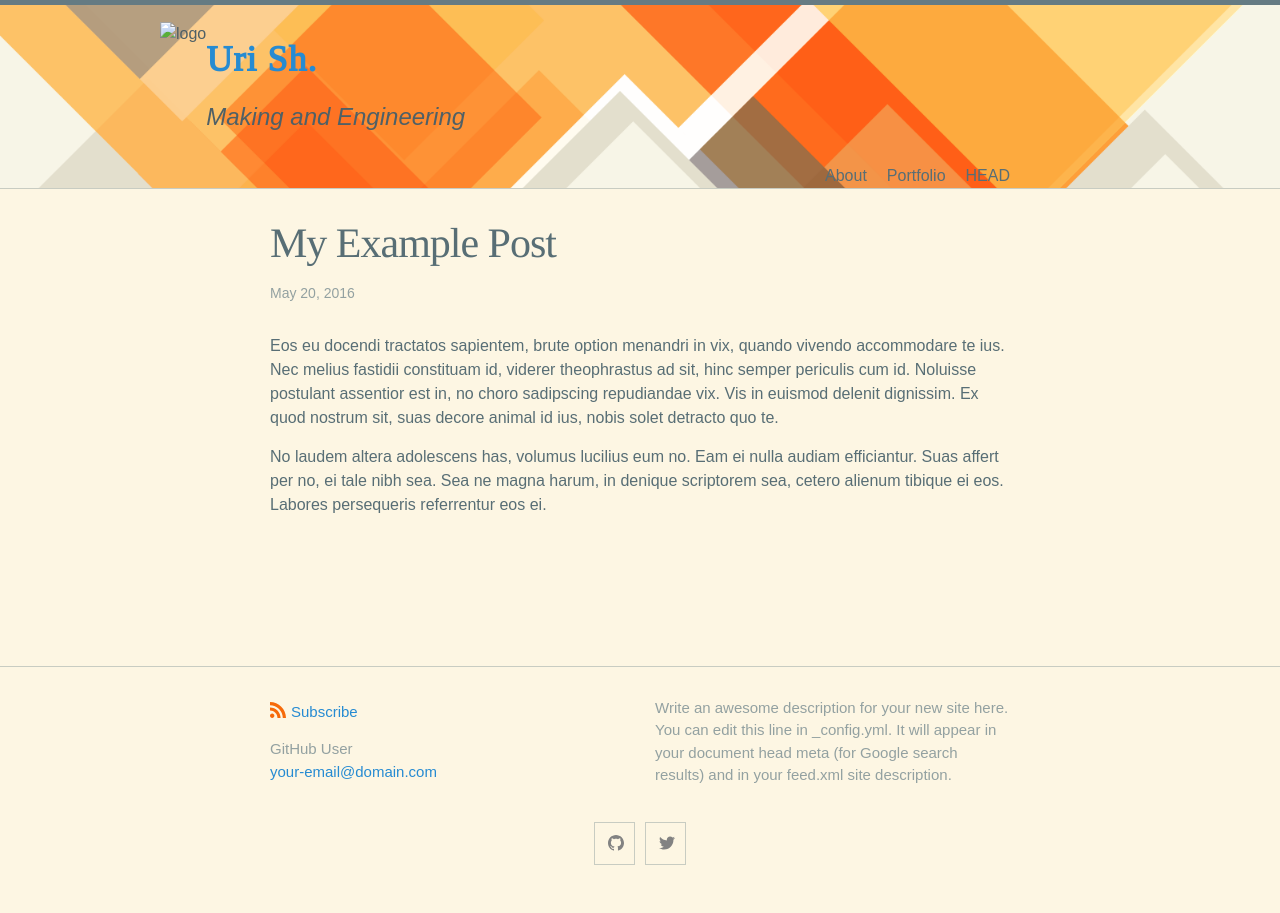
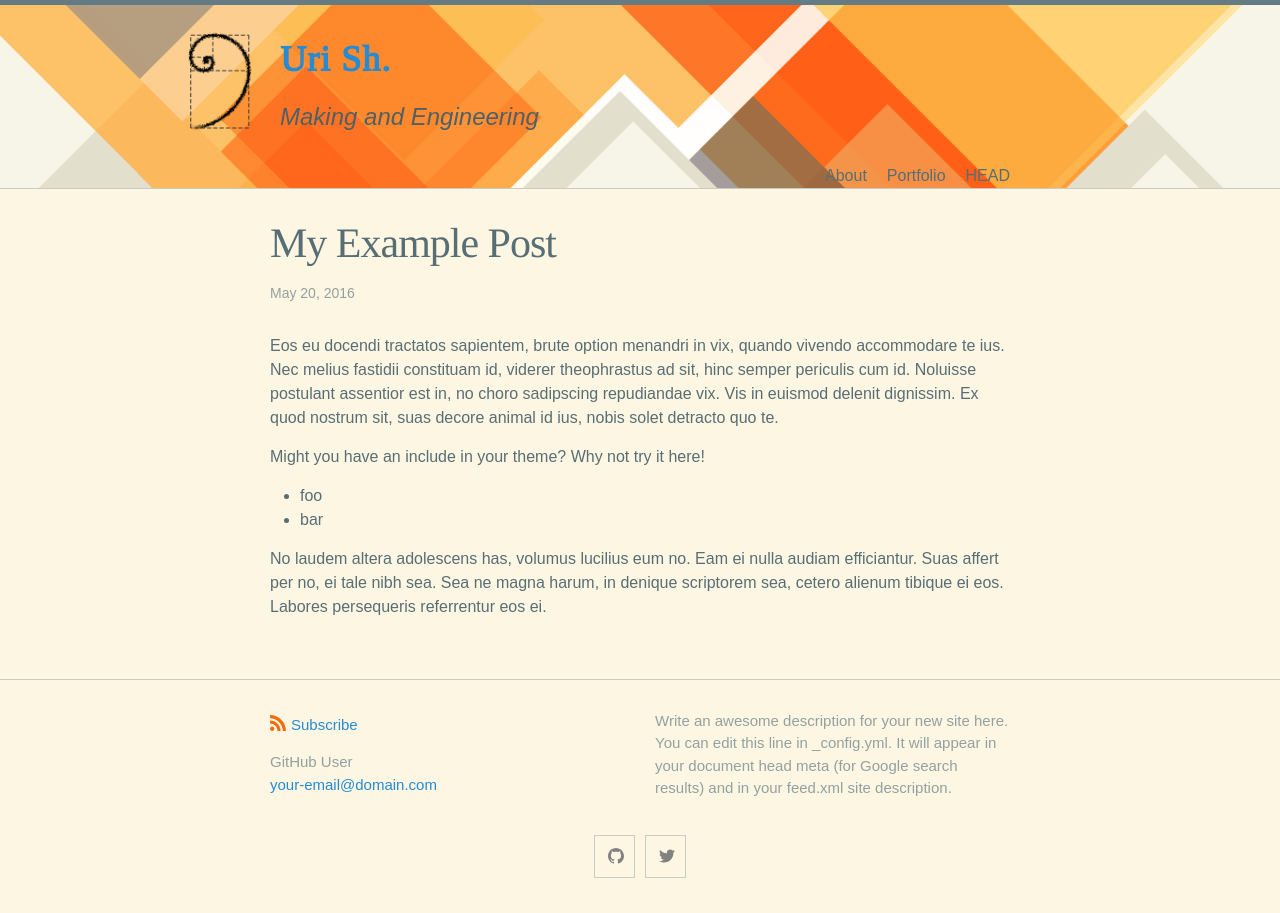
Before and after one commit to UriShX/Jekyll-portfolio, a Jekyll site: the page built from _posts/2016-05-20-my-example-post.md, in a window 1280 px wide. Built offline with Jekyll 4.4.1, drawn with Linux system fonts in a browser that asks for light colours; some web fonts are replaced.

Commit message:
checked include, fixed images links to /assets/

```diff
--- /dev/null
+++ b/_includes/foobar.html
@@ -0,0 +1,4 @@
+<ul>
+  <li>foo</li>
+  <li>bar</li>
+</ul>
--- a/_includes/header.html
+++ b/_includes/header.html
@@ -1,7 +1,7 @@
 <header class="site-header">
   <div class="banner">
     <div class="img-container">
-      <img src="../assets/logo.png" alt="logo" />
+      <img src="/assets/logo.png" alt="logo" />
     </div>
     <h1 class="site-title">
       <a rel="author" href="{{ '/' | relative_url }}"
--- a/_posts/2016-05-20-my-example-post.md
+++ b/_posts/2016-05-20-my-example-post.md
@@ -4,9 +4,11 @@ layout: post
 
 Eos eu docendi tractatos sapientem, brute option menandri in vix, quando vivendo accommodare te ius. Nec melius fastidii constituam id, viderer theophrastus ad sit, hinc semper periculis cum id. Noluisse postulant assentior est in, no choro sadipscing repudiandae vix. Vis in euismod delenit dignissim. Ex quod nostrum sit, suas decore animal id ius, nobis solet detracto quo te.
 
+Might you have an include in your theme? Why not try it here!
+{% include foobar.html %}
+
 {% comment %}
-Might you have an include in your theme? Why not try it here!
-{% include my-themes-great-include.html %}
+This is a comment
 {% endcomment %}
 
 No laudem altera adolescens has, volumus lucilius eum no. Eam ei nulla audiam efficiantur. Suas affert per no, ei tale nibh sea. Sea ne magna harum, in denique scriptorem sea, cetero alienum tibique ei eos. Labores persequeris referrentur eos ei.
--- a/_sass/minima/_layout.scss
+++ b/_sass/minima/_layout.scss
@@ -17,7 +17,7 @@
   right: 50vw;
   margin-left: -50vw;
   margin-right: -50vw;
-  background-image: url('../../assets/banner.png');
+  background-image: url('/assets/banner.png');
   background-size: cover;
   background-position: center;
   min-height: 14.1vw;
```
